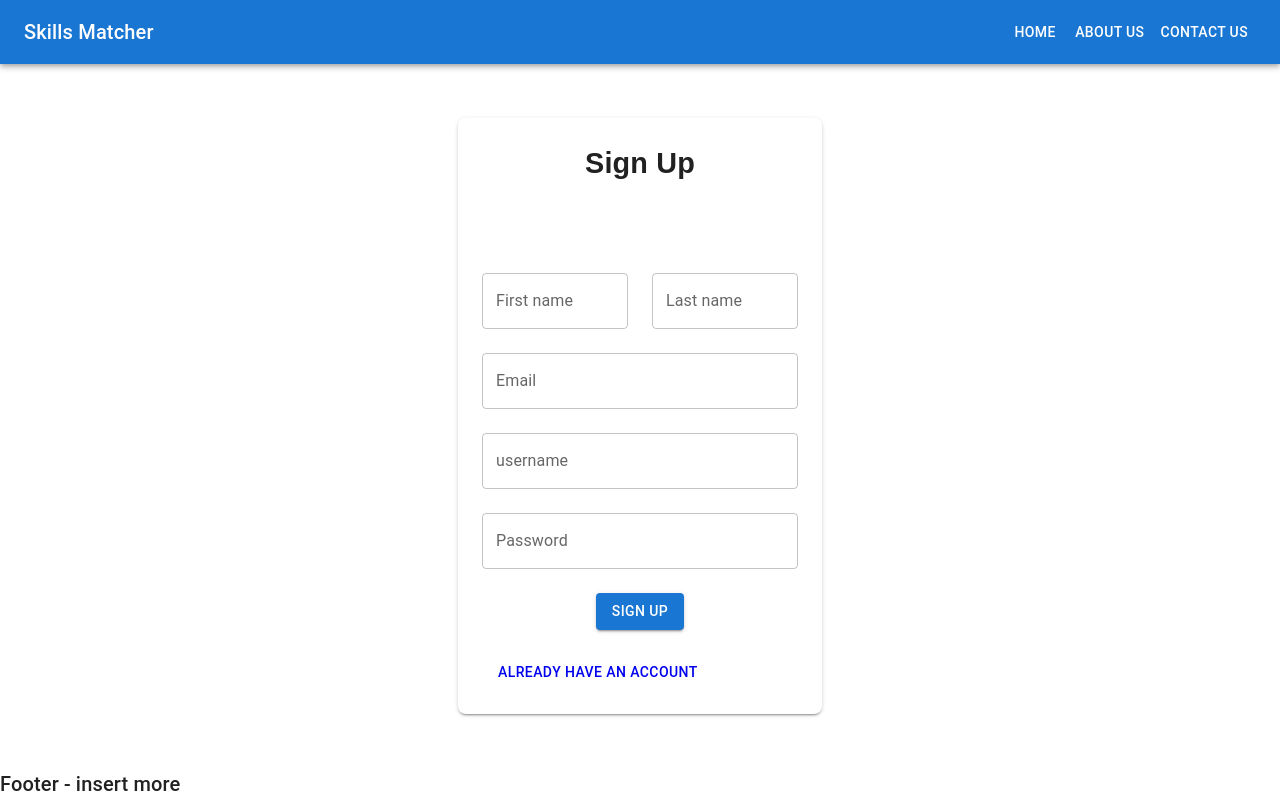
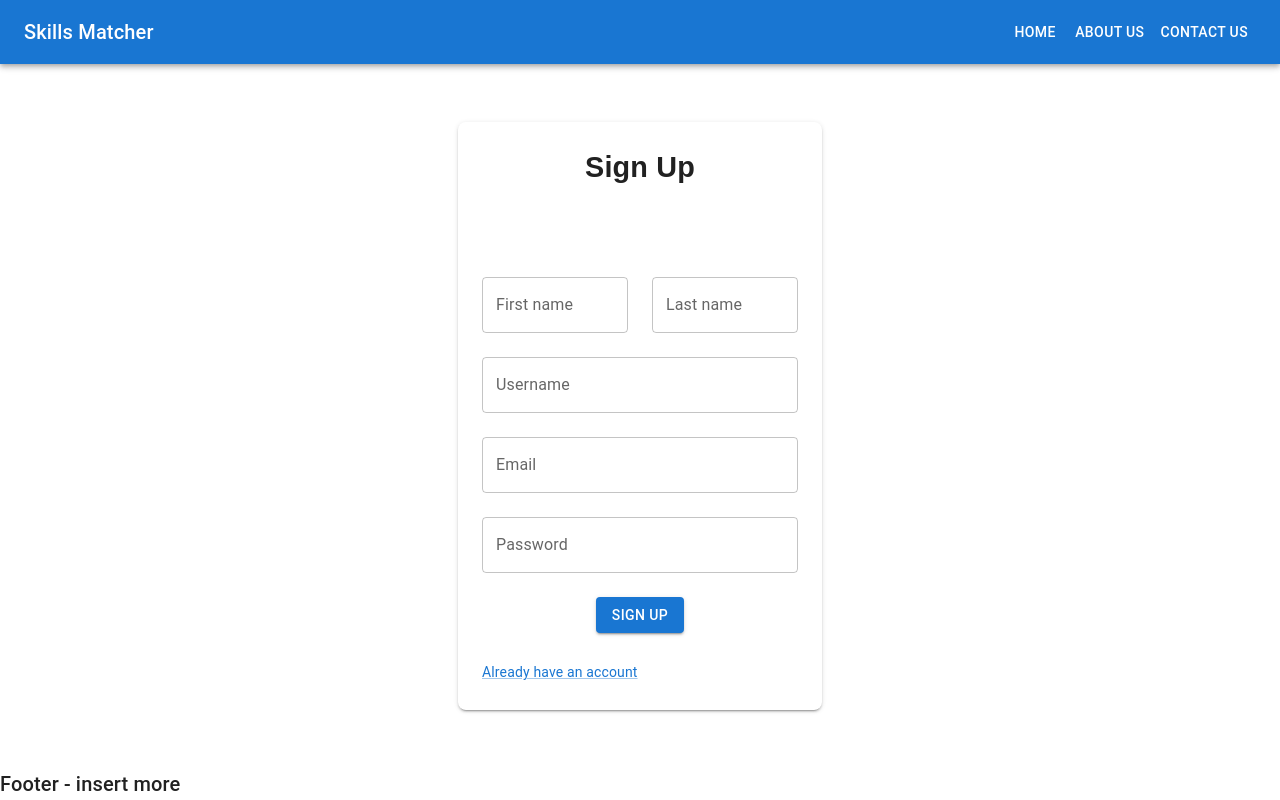
Before and after one commit to putto11262002/skill-matcher-user-ui, a Next.js app in the folder user-client/: page /sign-up in a window 1280 px wide. Built offline with nearby package versions, Linux system fonts and the light colour scheme; no server answers.

Commit message:
changed link imports

```diff
--- a/user-client/src/pages/sign-up/index.jsx
+++ b/user-client/src/pages/sign-up/index.jsx
@@ -8,8 +8,9 @@ import {
     Toolbar,
     Typography,
     Button,
+    Link,
 } from '@mui/material';
-import Link from 'next/link';
+//import Link from 'next/link';
 import { useRouter } from 'next/router';
 import React, { useEffect, useState } from 'react';
 import { useMutation } from '@tanstack/react-query';
@@ -55,6 +56,7 @@ const SignUpPage = () => {
                     <Typography variant='2' textAlign='center' component='h2'>
                         Sign Up
                     </Typography>
+
                     <Toolbar />
                     {error && <Typography>error.message</Typography>}
                     <Box onSubmit={handleSignUp} component='form'>
@@ -78,6 +80,15 @@ const SignUpPage = () => {
                                     fullWidth
                                 />
                             </Grid>
+                            <Grid xs={12}  item>
+                                <TextField
+                                    value={username}
+                                    onChange={(e) => setUsername(e.target.value)}
+                                    label='Username'
+                                    type='username'
+                                    fullWidth
+                                />
+                            </Grid>
                             <Grid xs={12} item>
                                 <TextField
                                     value={email}
@@ -87,15 +98,7 @@ const SignUpPage = () => {
                                     fullWidth
                                 />
                             </Grid>
-                            <Grid xs={12}  item>
-                                <TextField
-                                    value={username}
-                                    onChange={(e) => setUsername(e.target.value)}
-                                    label='username'
-                                    type='username'
-                                    fullWidth
-                                />
-                            </Grid>
+
                             <Grid xs={12} item>
                                 <TextField
                                     value={password}
@@ -110,10 +113,9 @@ const SignUpPage = () => {
                                     Sign Up
                                 </Button>
                             </Grid>
-                            <Grid  xs={12} justifyContent='flex-start' item >
-                            <Link href='/login' passHref>
-                                <Button variant="Sign in button">Already have an account</Button>
-
+                            <Grid item >
+                            <Link href='/login'  variant='body2'>
+                                {"Already have an account"}
                             </Link>
                             </Grid>
                         </Grid>
```
